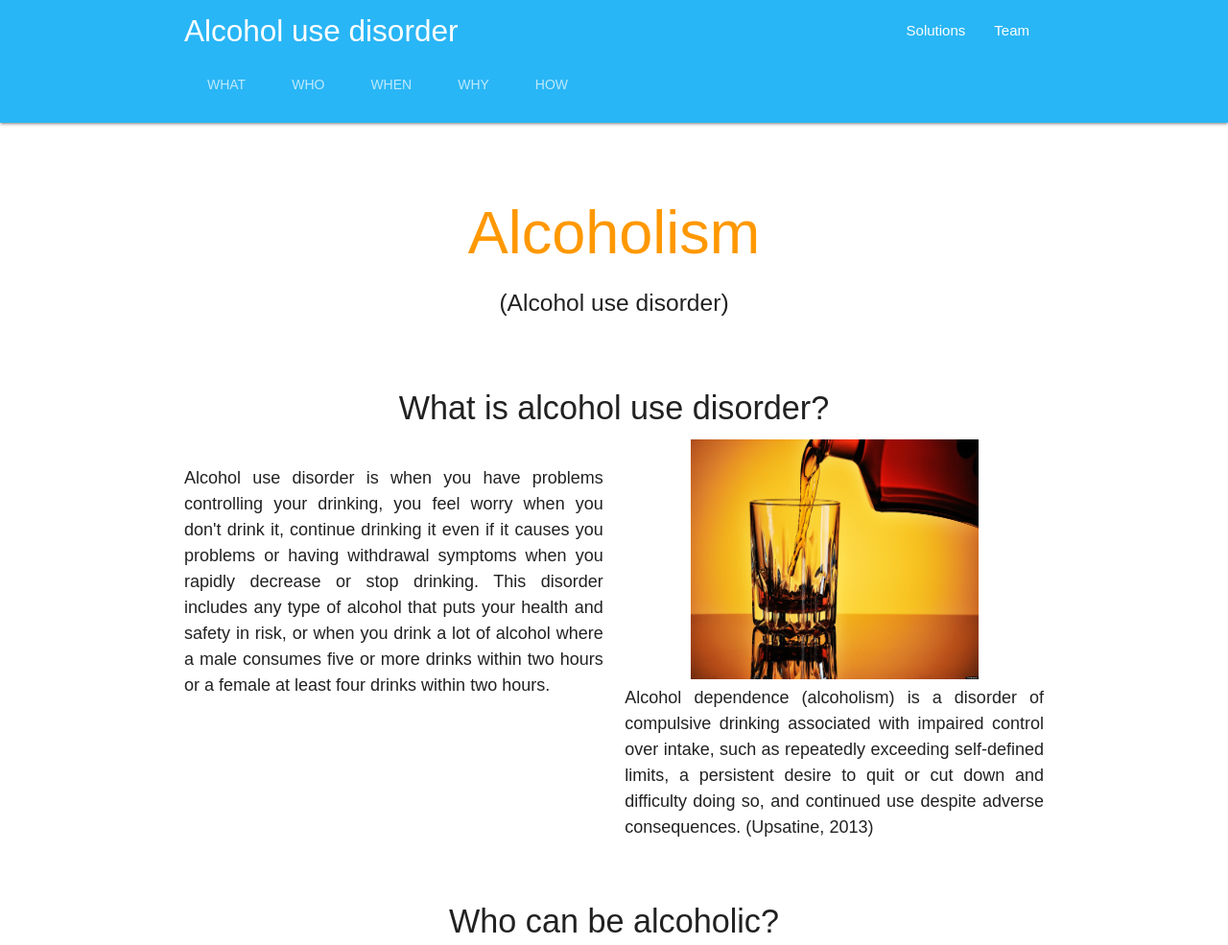
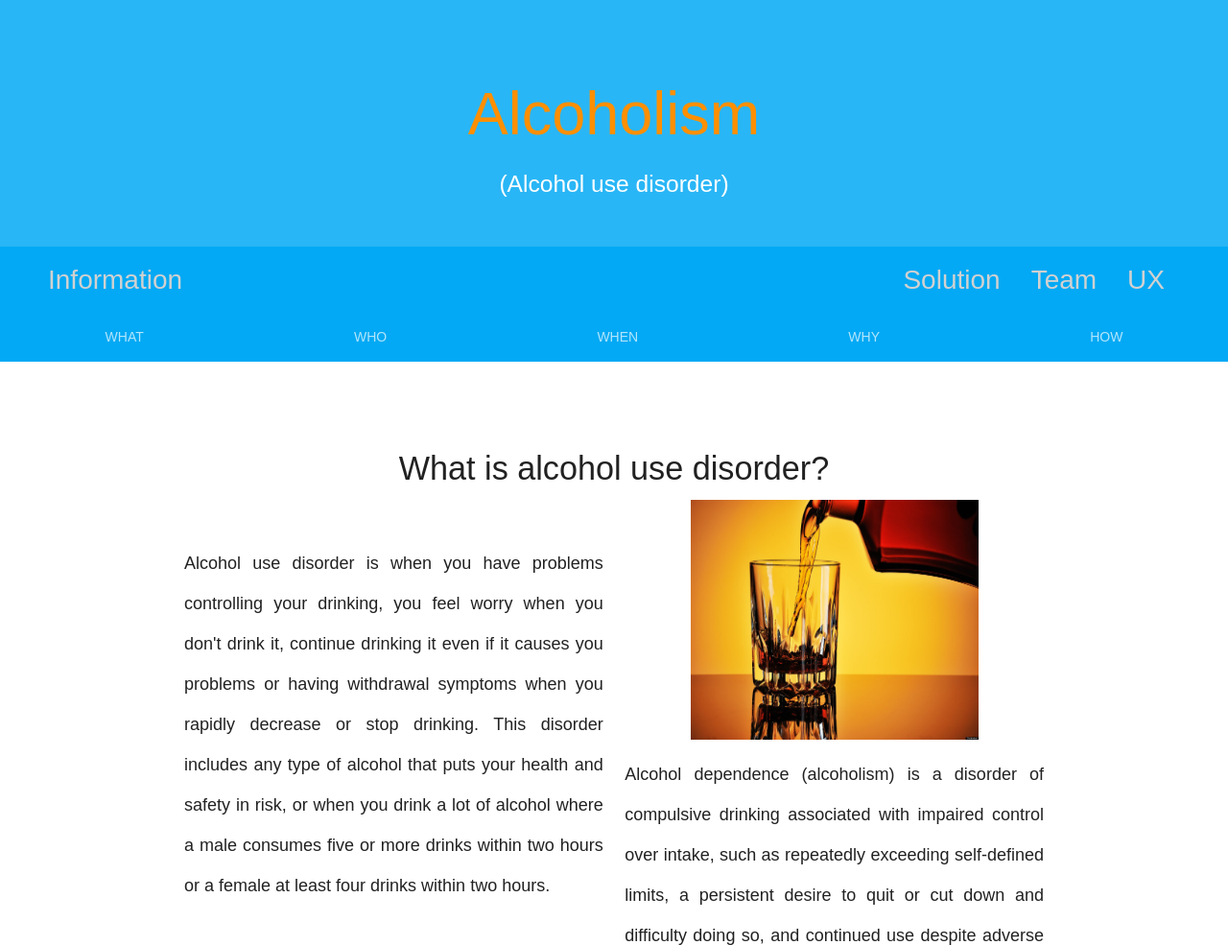
Before and after one commit to JuanPyV/Alcoholism-Page, a plain HTML site: page index.html in a window 1280 px wide. Shown: the top 985 px of the page at 96% size. Drawn offline with nearby package versions, Linux system fonts and the light colour scheme.

Commit message:
UserPerson Add

```diff
--- a/css/style.css
+++ b/css/style.css
@@ -1,16 +1,18 @@
-body{
-  margin:0;
+body {
+    margin: 0;
     padding: 0;
     font-family: sans-serif;
 }
-.contenedor  {
+
+.contenedor {
     position: relative;
     width: 900px;
     height: 1px;
     margin: 240px auto;
 
 }
-.contenedor .box{
+
+.contenedor .box {
     position: relative;
     width: calc(300px - 30px);
     height: calc(220px - 10px);
@@ -22,7 +24,8 @@ body{
     border-radius: 20px;
     top: -140px;
 }
-.contenedor .box .icon{
+
+.contenedor .box .icon {
     position: absolute;
     top: 0px;
     left: 0px;
@@ -32,14 +35,16 @@ body{
     transition: 0.5s;
     z-index: 1;
 }
-.contenedor .box:hover .icon{
-  top:20px;
+
+.contenedor .box:hover .icon {
+    top: 20px;
     left: calc(50% - 40px);
     width: 80px;
     height: 80px;
     border-radius: 50%;
 }
-.contenedor .box .icon .far{
+
+.contenedor .box .icon .far {
     position: absolute;
     top: 50%;
     left: 50%;
@@ -48,10 +53,12 @@ body{
     transition: 0.5s;
     color: #fff;
 }
-.contenedor .box .icon .far{
+
+.contenedor .box .icon .far {
     font-size: 40px;
 }
-.contenedor .box .content{
+
+.contenedor .box .content {
     position: absolute;
     top: 100%;
     height: calc(100% - 100px);
@@ -61,44 +68,54 @@ body{
     transition: 0.5s;
     opacity: 0;
 }
-.contenedor .box:hover .content{
+
+.contenedor .box:hover .content {
     top: 100px;
     opacity: 1;
 }
-.contenedor .box .content h3{
+
+.contenedor .box .content h3 {
     margin: 0 0 10px;;
     padding: 0;
     color: #fff;
     font-size: 20px;
 }
-.contenedor .box .content p{
+
+.contenedor .box .content p {
     margin: 0;
     padding: 0;
     color: #fff;
 }
 
-.contenedor .box:nth-child(1) .icon{
+.contenedor .box:nth-child(1) .icon {
     background: #963177;
 }
-.contenedor .box:nth-child(1){
+
+.contenedor .box:nth-child(1) {
     background: #af4c9f;
+    color: red
 }
-.contenedor .box:nth-child(2) .icon{
+
+.contenedor .box:nth-child(2) .icon {
     background: #183bb8;
 }
-.contenedor .box:nth-child(2){
+
+.contenedor .box:nth-child(2) {
     background: #316696;
 }
-.contenedor .box:nth-child(3) .icon{
+
+.contenedor .box:nth-child(3) .icon {
     background: #319396;
 }
-.contenedor .box:nth-child(3){
+
+.contenedor .box:nth-child(3) {
     background: #1d9dbf;
 }
 
 .icon-block {
     padding: 0 15px;
 }
+
 .icon-block .material-icons {
     font-size: inherit;
 }
@@ -122,3 +139,62 @@ body{
 #myBtn:hover {
     background-color: #555;
 }
+
+body {
+    font-size: 28px;
+}
+
+ul {
+    list-style-type: none;
+    margin: 0;
+    padding: 0;
+    overflow: hidden;
+    background-color: #03a9f4;
+    position: -webkit-sticky; /* Safari */
+    position: sticky;
+    top: 0;
+    color: #d1d1d1;
+}
+
+ul.topnav li {
+    float: left;
+}
+
+ul.topnav li.right.last {
+    float: right;
+    padding-right: 50px;
+}
+
+ul.topnav li.right {
+    float: right;
+}
+
+@media screen and (max-width: 400px){
+    ul.topnav li.right,
+    ul.topnav li {float: none;}
+}
+
+li {
+    float: left;
+}
+
+li a {
+    display: block;
+    text-align: center;
+    padding: 14px 16px;
+    text-decoration: none;
+    color: #d1d1d1;
+}
+
+li a:hover {
+    color: #ffffff;
+}
+
+.active {
+    background-color: #03a9f4;
+    color: #d1d1d1;
+    padding-left: 50px;
+}
+.active:hover{
+    color: #ffffff;
+}
--- a/index.html
+++ b/index.html
@@ -12,45 +12,43 @@
     <link href="css/style.css" type="text/css" rel="stylesheet" media="screen,projection"/>
     <link rel="stylesheet" href="https://use.fontawesome.com/releases/v5.3.1/css/all.css">
 
-  <nav class="light-blue lighten-1 nav-extended" role="navigation">
-  <div class="nav-wrapper container"><a id="logo-container" href="#" class="brand-logo">Alcohol use disorder</a>
-    <ul class="right hide-on-med-and-down">
-      <li><a href="solution.html">Solutions</a></li>
-      <li><a href="team.html">Team</li>
-    </ul>
-    <ul id="nav-mobile" class="sidenav">
-      <li><a href="solution.html">Solutions</a></li>
-      <li><a href="team.html">Team</a></li>
-    </ul>
-    <a href="#" data-target="nav-mobile" class="sidenav-trigger"><i class="material-icons">menu</i></a>
+</head>
+
+<body>
+
+<div class="header light-blue lighten-1">
+    <br>
+    <h1 class="header center" style="color: #ff8f00; font-family: Arial;">Alcoholism</h1>
+    <h5 class="header center white-text">(Alcohol use disorder)</h5>
+    <br>
 </div>
-  <div class="nav-wrapper container">
-        <ul class="tabs tabs-transparent">
+
+<ul class="topnav">
+    <li><a class="active" href=index.html>Information</a></li>
+    <li class="right last"><a href=ux.html>UX</a></li>
+    <li class="right"><a href=team.html>Team</a></li>
+    <li class="right"><a href=solution.html>Solution</a></li>
+    <ul class="topnav tabs tabs-fixed-width tabs-transparent">
         <li class="tab"><a href="#what">What</a></li>
         <li class="tab"><a href="#who">Who</a></li>
         <li class="tab"><a href="#when">When</a></li>
         <li class="tab"><a href="#why">Why</a></li>
         <li class="tab"><a href="#how">How</a></li>
     </ul>
-    </div>
-</nav>
-</head>
+</ul>
 
-<body>
 
 <div id="wrap"></div>
 <p class="info"></p>
 
-<button onclick="topFunction()" id="myBtn" title="Go to top"class="fas fa-chevron-circle-up"></button>
-<br>
-<h1 class="header center orange-text">Alcoholism</h1>
-<h5 class="header center light">(Alcohol use disorder)</h5>
-<br>
+<button onclick="topFunction()" id="myBtn" title="Go to top" class="fas fa-chevron-circle-up"></button>
+
 <div class="container">
     <div id="what" class="col s12">
         <div class="row">
             <br>
-      <div class="col s12 center"><h4>What is alcohol use disorder?</h4></div><br>
+            <div class="col s12 center"><h4>What is alcohol use disorder?</h4></div>
+            <br>
             <div class="col s6" style="text-align: justify;">
                 <font size=4>
                     <br>Alcohol use disorder is
@@ -63,7 +61,7 @@
                     hours.
                 </font>
             </div>
-      <div class="col s6 center "><img src="images/drink.jpg"style="width:300px;height:250px;"  ></div>
+            <div class="col s6 center "><img src="images/drink.jpg" style="width:300px;height:250px;"></div>
             <div class="col s6 center" style="text-align: justify;">
                 <font size=4>
                     Alcohol dependence
@@ -85,7 +83,7 @@
                 <h4>Who can be alcoholic?</h4>
             </div>
             <div class="col s5">
-<img src="images/drunk.jpg"style="width:300px;height:300px;">
+                <img src="images/drunk.jpg" style="width:300px;height:300px;">
             </div>
             <div class="col s7" style="text-align: justify;">
                 <font size=4>
@@ -122,7 +120,7 @@
                 </font>
             </div>
             <div class="col s6">
-        <img src="images/drunk-work.jpg"style="width:250px;height:300px;" >
+                <img src="images/drunk-work.jpg" style="width:250px;height:300px;">
             </div>
         </div>
     </div>
@@ -144,7 +142,7 @@
                     them is because they want to run away from their reality, no matter
                     what the situation, if it is a conflict, it also helps them to resist
                     fears, authority(especially from the father) and people who don't love
-            them , because they are  afraid to reveal themselves. Drinking alcohol
+                    them , because they are afraid to reveal themselves. Drinking alcohol
                     can give a feeling of power and strength.
                 </font>
             </div>
@@ -182,20 +180,24 @@
             <div class="col l6 s12">
                 <h5 class="white-text">Alcoholism Project</h5>
                 <p class="grey-text text-lighten-4">
+                    <font size=4>
                         This project was made to have more
                         knowledge about what this disease refers to, its important to know
                         about and prevent to get involved in this actions.
+                    </font>
                 </p>
             </div>
             <div class="col s6 offset-s6">
-          <a class="white-text text-lighten-3" href="ref.html">References</a>
+                <a class="white-text text-lighten-3" href="ref.html"><font size=4>References</font></a>
             </div>
         </div>
     </div>
     <div class="footer-copyright">
         <div class="container">
             <a class="orange-text text-lighten-3">
+                <font size=4>
                     © Copyright 2018
+                </font>
             </a>
         </div>
     </div>
@@ -208,7 +210,10 @@
 <script src="js/init.js"></script>
 <script>
 
-  window.onscroll = function() {scrollFunction()};
+    window.onscroll = function () {
+        scrollFunction()
+    };
+
     function scrollFunction() {
         if (document.body.scrollTop > 30 || document.documentElement.scrollTop > 30) {
             document.getElementById("myBtn").style.display = "block";
@@ -216,6 +221,7 @@
             document.getElementById("myBtn").style.display = "none";
         }
     }
+
     function topFunction() {
         document.body.scrollTop = 0;
         document.documentElement.scrollTop = 0;
--- a/ref.html
+++ b/ref.html
@@ -12,30 +12,24 @@
     <link href="css/style.css" type="text/css" rel="stylesheet" media="screen,projection"/>
     <link rel="stylesheet" href="https://use.fontawesome.com/releases/v5.3.1/css/all.css">
 
-  <nav class="light-blue lighten-1 nav-extended" role="navigation">
-  <div class="nav-wrapper container"><a id="logo-container" href="#" class="brand-logo">References</a>
-    <ul class="right hide-on-med-and-down">
-      <li><a href="index.html">Information</a></li>
-      <li><a href="team.html">Team</li>
 
-    </ul>
-    <ul id="nav-mobile" class="sidenav">
-      <li><a href="index.html">Information</a></li>
-      <li><a href="team.html">Team</a></li>
-
-    </ul>
-    <a href="#" data-target="nav-mobile" class="sidenav-trigger"><i class="material-icons">menu</i></a>
-  </div>
-
-</nav>
 </head>
 
 <body>
 
+<ul class="topnav">
+    <br>
+    <li><a class="active" href=ref.html>References</a></li>
+    <li class="right last"><a href=ux.html>UX</a></li>
+    <li class="right"><a href=team.html>Team</a></li>
+    <li class="right"><a href=solution.html>Solution</a></li>
+    <li class="right"><a href=index.html>Information</a></li>
+</ul>
+
 <div id="wrap"></div>
 <p class="info"></p>
 
-<button onclick="topFunction()" id="myBtn" title="Go to top"class="fas fa-chevron-circle-up"></button>
+<button onclick="topFunction()" id="myBtn" title="Go to top" class="fas fa-chevron-circle-up"></button>
 
 <div class="container">
     <div id="what" class="col s12">
@@ -77,7 +71,8 @@ Kasper D, Fauci A, Hauser S, Longo D, Jameson J, Loscalzo J. eds. Harrison's
                 MA. Alcohol and Alcoholism.http://0-accessmedicine.mhmedical.com.millenium.itesm.mx
                 /content.aspx?bookid=1130&sectionid=79757307. Accessed September 03, 2018.
                 <br>
-</h6></div><br>
+            </h6></div>
+            <br>
         </div>
     </div>
 </div>
@@ -90,9 +85,11 @@ Kasper D, Fauci A, Hauser S, Longo D, Jameson J, Loscalzo J. eds. Harrison's
             <div class="col l6 s12">
                 <h5 class="white-text">Alcoholism Project</h5>
                 <p class="grey-text text-lighten-4">
+                    <font size=4>
                         This project was made to have more
                         knowledge about what this disease refers to, its important to know
                         about and prevent to get involved in this actions.
+                    </font>
                 </p>
             </div>
 
@@ -101,10 +98,13 @@ Kasper D, Fauci A, Hauser S, Longo D, Jameson J, Loscalzo J. eds. Harrison's
     <div class="footer-copyright">
         <div class="container">
             <a class="orange-text text-lighten-3">
+                <font size=4>
                     © Copyright 2018
+                </font>
             </a>
         </div>
     </div>
+<<<<<<< HEAD
   </footer>
 
 
@@ -129,4 +129,35 @@ Kasper D, Fauci A, Hauser S, Longo D, Jameson J, Loscalzo J. eds. Harrison's
 
 
   </body>
+=======
+</footer>
+
+
+<!--  Scripts-->
+<script src="https://code.jquery.com/jquery-2.1.1.min.js"></script>
+<script src="js/materialize.js"></script>
+<script src="js/init.js"></script>
+<script>
+
+    window.onscroll = function () {
+        scrollFunction()
+    };
+
+    function scrollFunction() {
+        if (document.body.scrollTop > 30 || document.documentElement.scrollTop > 30) {
+            document.getElementById("myBtn").style.display = "block";
+        } else {
+            document.getElementById("myBtn").style.display = "none";
+        }
+    }
+
+    function topFunction() {
+        document.body.scrollTop = 0;
+        document.documentElement.scrollTop = 0;
+    }
+</script>
+
+
+</body>
+>>>>>>> 243505e09b26b217c9d72c5eeb376bf6886cad7a
 </html>
```
Also changed, not shown: solution.html (+18 -18 lines), team.html (+15 -15 lines), css/materialize.css. Lines whose indentation alone changed are shown as unchanged.
